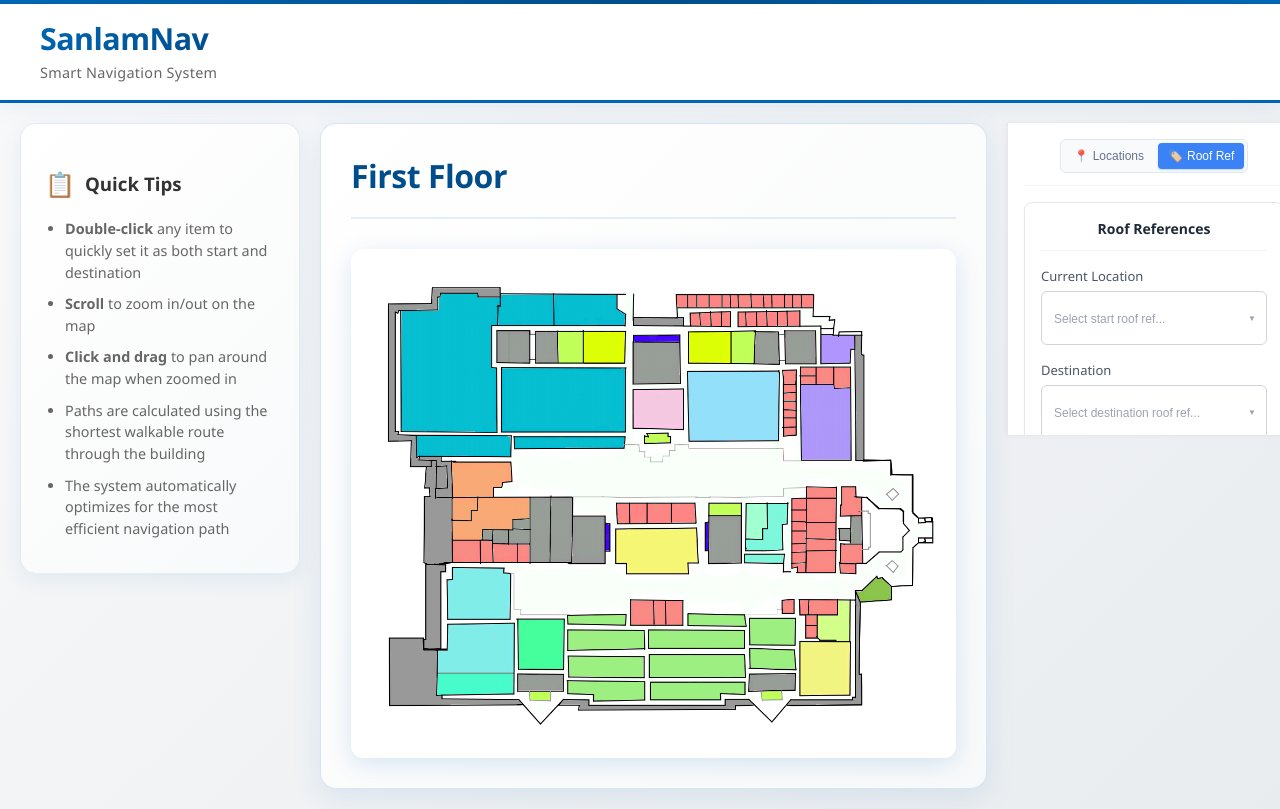
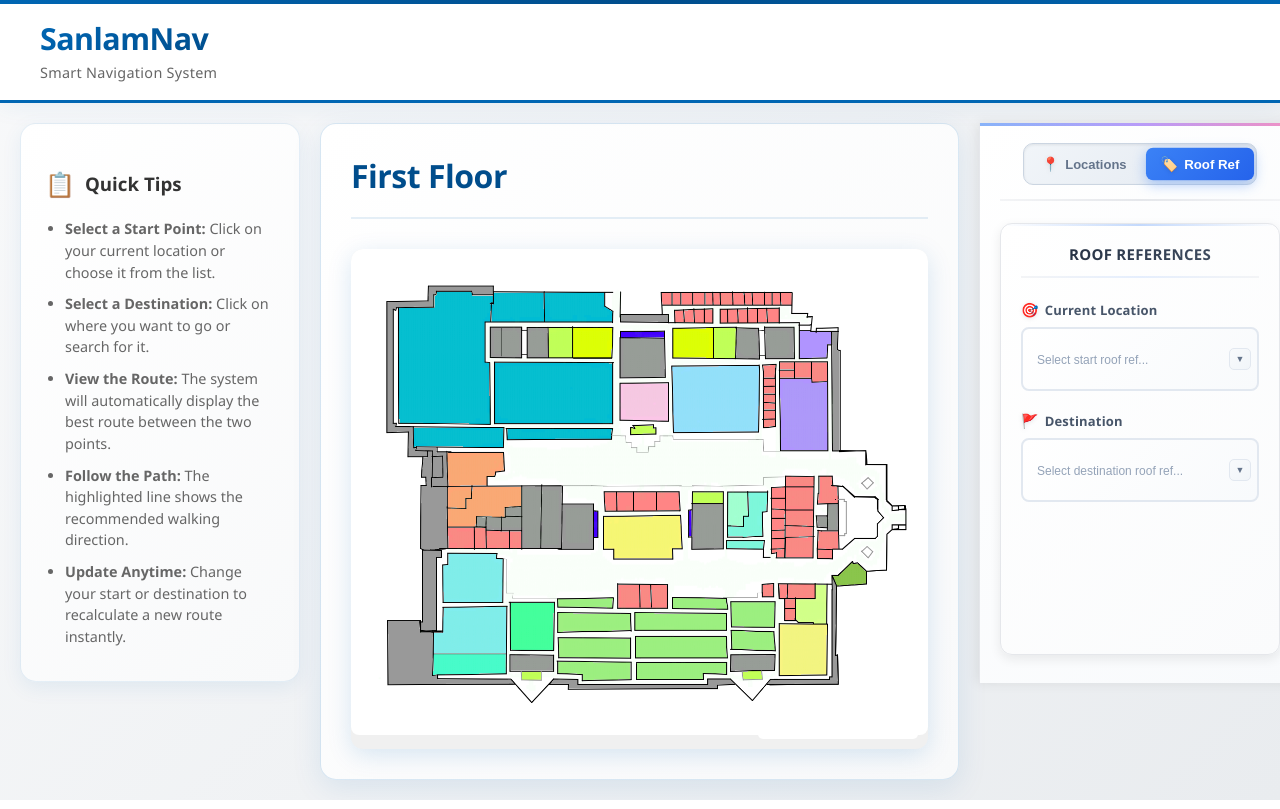
Before and after one commit to Vuyo17Sanlam/indoor-nav, a React (Create React App) app: page / in a window 1280 px wide. Built offline with nearby package versions, Linux system fonts and the light colour scheme.

Commit message:
Final changes

```diff
--- a/src/App.js
+++ b/src/App.js
@@ -753,26 +753,28 @@ function App() {
             <div className="quick-guide-tips">
   <ul>
     <li>
-                  <strong>Double-click</strong> any item to quickly set it as
-                  both start and destination
+      <strong>Select a Start Point:</strong> Click on your current location or
+      choose it from the list.
     </li>
     <li>
-                  <strong>Scroll</strong> to zoom in/out on the map
+      <strong>Select a Destination:</strong> Click on where you want to go or
+      search for it.
     </li>
     <li>
-                  <strong>Click and drag</strong> to pan around the map when
-                  zoomed in
+      <strong>View the Route:</strong> The system will automatically display the
+      best route between the two points.
     </li>
     <li>
-                  Paths are calculated using the shortest walkable route through
-                  the building
+      <strong>Follow the Path:</strong> The highlighted line shows the recommended
+      walking direction.
     </li>
     <li>
-                  The system automatically optimizes for the most efficient
-                  navigation path
+      <strong>Update Anytime:</strong> Change your start or destination to
+      recalculate a new route instantly.
     </li>
   </ul>
 </div>
+
           </div>
         </div>
 
--- a/src/components/RightNavbar.css
+++ b/src/components/RightNavbar.css
@@ -1,20 +1,35 @@
 .right-sidebar {
-  width: 240x;
-  background: #ffffff;
+  width: 280px;
+  background: linear-gradient(135deg, #ffffff 0%, #f8fafc 100%);
   border-left: 1px solid #e5e7eb;
   display: flex;
   flex-direction: column;
-  gap: 16px;
-  padding: 16px;
-  height: 35vh;
-  overflow-y: auto;
-  box-shadow: -1px 0 6px rgba(0, 0, 0, 0.05);
+  gap: 20px;
+  padding: 20px;
+  height: 65vh;
+  overflow: hidden;
+  box-shadow: -2px 0 12px rgba(0, 0, 0, 0.08);
+  position: relative;
+}
+
+.right-sidebar::before {
+  content: "";
+  position: absolute;
+  top: 0;
+  left: 0;
+  right: 0;
+  height: 3px;
+  background: linear-gradient(90deg, #3b82f6, #8b5cf6, #ec4899);
+  opacity: 0.6;
 }
 
 /* Header Styles */
 .sidebar-header {
-  padding-bottom: 12px;
-  border-bottom: 1px solid #f3f4f6;
+  padding-bottom: 16px;
+  border-bottom: 2px solid transparent;
+  background: linear-gradient(to right, #f3f4f6 0%, #e5e7eb 50%, #f3f4f6 100%)
+    left bottom no-repeat;
+  background-size: 100% 2px;
 }
 
 .navigation-controls {
@@ -24,76 +39,124 @@
 
 .mode-buttons {
   display: flex;
-  gap: 4px;
-  background: #f8fafc;
-  padding: 3px;
-  border-radius: 6px;
-  border: 1px solid #e2e8f0;
+  gap: 6px;
+  background: linear-gradient(135deg, #f1f5f9 0%, #e2e8f0 100%);
+  padding: 4px;
+  border-radius: 10px;
+  border: 1px solid #cbd5e1;
+  box-shadow: inset 0 1px 3px rgba(0, 0, 0, 0.08);
 }
 
 .mode-btn {
   display: flex;
   align-items: center;
-  gap: 4px;
-  padding: 6px 10px;
+  gap: 6px;
+  padding: 8px 14px;
   background: transparent;
   border: none;
-  border-radius: 4px;
+  border-radius: 7px;
   color: #64748b;
   cursor: pointer;
-  transition: all 0.2s ease;
-  font-size: 12px;
-  font-weight: 500;
+  transition: all 0.3s cubic-bezier(0.4, 0, 0.2, 1);
+  font-size: 13px;
+  font-weight: 600;
   white-space: nowrap;
-  min-width: 80px;
+  min-width: 95px;
   justify-content: center;
+  position: relative;
+  overflow: hidden;
+}
+
+.mode-btn::before {
+  content: "";
+  position: absolute;
+  top: 0;
+  left: 0;
+  right: 0;
+  bottom: 0;
+  background: linear-gradient(
+    135deg,
+    rgba(255, 255, 255, 0.5),
+    rgba(255, 255, 255, 0)
+  );
+  opacity: 0;
+  transition: opacity 0.3s ease;
+}
+
+.mode-btn:hover::before {
+  opacity: 1;
 }
 
 .mode-btn:hover {
-  background: #ffffff;
+  background: linear-gradient(135deg, #ffffff 0%, #f8fafc 100%);
   color: #475569;
-  box-shadow: 0 1px 2px rgba(0, 0, 0, 0.05);
+  box-shadow: 0 2px 6px rgba(0, 0, 0, 0.1);
+  transform: translateY(-1px);
 }
 
 .mode-btn.active {
-  background: #3b82f6;
+  background: linear-gradient(135deg, #3b82f6 0%, #2563eb 100%);
   color: white;
-  box-shadow: 0 1px 2px rgba(59, 130, 246, 0.3);
+  box-shadow: 0 4px 12px rgba(59, 130, 246, 0.4);
+  transform: scale(1.02);
 }
 
 .mode-icon {
-  font-size: 12px;
-  opacity: 0.9;
+  font-size: 14px;
+  filter: drop-shadow(0 1px 2px rgba(0, 0, 0, 0.1));
 }
 
 /* Navigation Card */
 .navigation-card {
-  background: #ffffff;
+  background: linear-gradient(135deg, #ffffff 0%, #fafbfc 100%);
   border: 1px solid #e5e7eb;
-  border-radius: 8px;
-  padding: 16px;
-  box-shadow: 0 1px 2px rgba(0, 0, 0, 0.05);
+  border-radius: 12px;
+  padding: 20px;
+  box-shadow: 0 4px 12px rgba(0, 0, 0, 0.08);
+  position: relative;
+  overflow: hidden;
+  height: 75%;
+}
+
+.navigation-card::before {
+  content: "";
+  position: absolute;
+  top: 0;
+  left: 0;
+  right: 0;
+  height: 2px;
+  background: linear-gradient(90deg, transparent, #3b82f6, transparent);
+  opacity: 0.3;
 }
 
 .card-header {
-  margin-bottom: 16px;
-  padding-bottom: 12px;
-  border-bottom: 1px solid #f3f4f6;
+  margin-bottom: 20px;
+  padding-bottom: 14px;
+  border-bottom: 2px solid transparent;
+  background: linear-gradient(to right, #f3f4f6 0%, #3b82f620 50%, #f3f4f6 100%)
+    left bottom no-repeat;
+  background-size: 100% 2px;
 }
 
 .card-title {
-  color: #1f2937;
-  font-size: 14px;
-  font-weight: 600;
+  color: #1e293b;
+  font-size: 15px;
+  font-weight: 700;
   margin: 0;
   text-align: center;
+  letter-spacing: 0.3px;
+  text-transform: uppercase;
+  background: linear-gradient(135deg, #1e293b 0%, #475569 100%);
+  -webkit-background-clip: text;
+  -webkit-text-fill-color: transparent;
+  background-clip: text;
 }
 
 /* Search Container */
 .search-container {
   display: flex;
   flex-direction: column;
-  gap: 16px;
+  gap: 20px;
 }
 
 .search-group {
@@ -101,11 +164,19 @@
 }
 
 .search-label {
-  display: block;
-  margin-bottom: 6px;
-  color: #4b5563;
+  display: flex;
+  align-items: center;
+  gap: 6px;
+  margin-bottom: 8px;
+  color: #475569;
   font-size: 13px;
-  font-weight: 500;
+  font-weight: 600;
+  letter-spacing: 0.2px;
+}
+
+.label-icon {
+  font-size: 14px;
+  filter: drop-shadow(0 1px 2px rgba(0, 0, 0, 0.1));
 }
 
 /* Search Input */
@@ -117,133 +188,193 @@
 
 .search-input {
   width: 100%;
-  padding: 8px 36px 8px 12px;
+  padding: 10px 40px 10px 14px;
   font-size: 13px;
-  border: 1px solid #d1d5db;
-  border-radius: 6px;
-  background: #ffffff;
-  color: #1f2937;
+  border: 2px solid #e2e8f0;
+  border-radius: 8px;
+  background: linear-gradient(135deg, #ffffff 0%, #f8fafc 100%);
+  color: #1e293b;
   outline: none;
-  transition: all 0.2s ease;
-  height: 36px;
+  transition: all 0.3s cubic-bezier(0.4, 0, 0.2, 1);
+  height: 40px;
+  font-weight: 500;
+}
+
+.search-input:hover {
+  border-color: #cbd5e1;
+  box-shadow: 0 2px 6px rgba(0, 0, 0, 0.05);
 }
 
 .search-input:focus {
   border-color: #3b82f6;
-  box-shadow: 0 0 0 2px rgba(59, 130, 246, 0.1);
+  box-shadow:
+    0 0 0 3px rgba(59, 130, 246, 0.15),
+    0 2px 8px rgba(59, 130, 246, 0.2);
+  background: #ffffff;
+  transform: translateY(-1px);
 }
 
 .search-input::placeholder {
-  color: #9ca3af;
+  color: #94a3b8;
   font-size: 12px;
+  font-weight: 400;
 }
 
 .search-input-actions {
   position: absolute;
-  right: 6px;
+  right: 8px;
   display: flex;
-  gap: 2px;
+  gap: 3px;
 }
 
 .search-action-btn {
-  background: transparent;
-  border: none;
-  color: #9ca3af;
+  background: linear-gradient(135deg, #f8fafc 0%, #f1f5f9 100%);
+  border: 1px solid #e2e8f0;
+  color: #64748b;
   cursor: pointer;
-  padding: 2px;
+  padding: 4px;
   display: flex;
   align-items: center;
   justify-content: center;
-  border-radius: 3px;
-  transition: all 0.2s ease;
-  font-size: 10px;
-  width: 18px;
-  height: 18px;
+  border-radius: 5px;
+  transition: all 0.2s cubic-bezier(0.4, 0, 0.2, 1);
+  font-size: 11px;
+  width: 22px;
+  height: 22px;
+  font-weight: 700;
 }
 
 .search-action-btn:hover {
   color: #3b82f6;
-  background: #f3f4f6;
+  background: linear-gradient(135deg, #ffffff 0%, #eff6ff 100%);
+  border-color: #3b82f6;
+  box-shadow: 0 2px 6px rgba(59, 130, 246, 0.2);
+  transform: scale(1.1);
+}
+
+.search-action-btn:active {
+  transform: scale(0.95);
 }
 
 .clear-btn {
-  font-size: 10px;
+  font-size: 11px;
 }
 
 .dropdown-btn {
-  font-size: 8px;
+  font-size: 9px;
 }
 
 /* Search Dropdown */
 .search-dropdown {
   position: absolute;
-  top: 100%;
+  top: calc(100% + 4px);
   left: 0;
   right: 0;
-  max-height: 180px;
+  background: #ffffff;
+  border: 2px solid #e5e7eb;
+  border-radius: 10px;
+  margin-top: 4px;
+  box-shadow:
+    0 8px 24px rgba(0, 0, 0, 0.15),
+    0 2px 8px rgba(0, 0, 0, 0.08);
+  z-index: 1000;
+  overflow: hidden;
+  animation: dropdownSlide 0.2s cubic-bezier(0.4, 0, 0.2, 1);
+}
+
+@keyframes dropdownSlide {
+  from {
+    opacity: 0;
+    transform: translateY(-8px);
+  }
+  to {
+    opacity: 1;
+    transform: translateY(0);
+  }
+}
+
+.dropdown-content {
+  max-height: 240px;
   overflow-y: auto;
-  background: #ffffff;
-  border: 1px solid #e5e7eb;
-  border-radius: 6px;
-  margin-top: 2px;
-  box-shadow: 0 2px 8px rgba(0, 0, 0, 0.1);
-  z-index: 1000;
+  padding: 4px;
 }
 
 .dropdown-item {
-  padding: 8px 12px;
+  padding: 10px 14px;
   cursor: pointer;
-  border-bottom: 1px solid #f3f4f6;
-  transition: all 0.2s ease;
+  border-radius: 6px;
+  margin-bottom: 2px;
+  transition: all 0.2s cubic-bezier(0.4, 0, 0.2, 1);
+  position: relative;
+  overflow: hidden;
 }
 
-.dropdown-item:last-child {
-  border-bottom: none;
+.dropdown-item::before {
+  content: "";
+  position: absolute;
+  left: 0;
+  top: 0;
+  bottom: 0;
+  width: 0;
+  background: linear-gradient(90deg, #3b82f6, #2563eb);
+  transition: width 0.3s cubic-bezier(0.4, 0, 0.2, 1);
 }
 
 .dropdown-item:hover {
-  background: #f9fafb;
+  background: linear-gradient(135deg, #f8fafc 0%, #eff6ff 100%);
+  transform: translateX(4px);
+}
+
+.dropdown-item:hover::before {
+  width: 3px;
 }
 
 .dropdown-item.active {
-  background: #eff6ff;
-  border-left: 2px solid #3b82f6;
+  background: linear-gradient(135deg, #eff6ff 0%, #dbeafe 100%);
+  box-shadow: 0 2px 6px rgba(59, 130, 246, 0.15);
+}
+
+.dropdown-item.active::before {
+  width: 3px;
 }
 
 .dropdown-item-main {
-  font-weight: 500;
-  color: #1f2937;
-  margin-bottom: 1px;
+  font-weight: 600;
+  color: #1e293b;
+  margin-bottom: 2px;
   font-size: 13px;
+  letter-spacing: 0.2px;
 }
 
 .dropdown-item-sub {
   font-size: 11px;
-  color: #6b7280;
+  color: #64748b;
+  font-weight: 500;
 }
 
 .dropdown-empty {
-  padding: 12px;
+  padding: 16px;
   text-align: center;
-  color: #9ca3af;
+  color: #94a3b8;
   font-size: 13px;
+  font-weight: 500;
 }
 
-/* Scrollbar Styling */
-.right-sidebar::-webkit-scrollbar {
-  width: 4px;
+/* Scrollbar Styling for Dropdown */
+.dropdown-content::-webkit-scrollbar {
+  width: 6px;
 }
 
-.right-sidebar::-webkit-scrollbar-track {
-  background: #f3f4f6;
-  border-radius: 2px;
+.dropdown-content::-webkit-scrollbar-track {
+  background: #f8fafc;
+  border-radius: 3px;
 }
 
-.right-sidebar::-webkit-scrollbar-thumb {
-  background: #d1d5db;
-  border-radius: 2px;
+.dropdown-content::-webkit-scrollbar-thumb {
+  background: linear-gradient(180deg, #cbd5e1 0%, #94a3b8 100%);
+  border-radius: 3px;
 }
 
-.right-sidebar::-webkit-scrollbar-thumb:hover {
-  background: #9ca3af;
+.dropdown-content::-webkit-scrollbar-thumb:hover {
+  background: linear-gradient(180deg, #94a3b8 0%, #64748b 100%);
 }
--- a/src/components/RightNavbar.js
+++ b/src/components/RightNavbar.js
@@ -217,7 +217,10 @@ const RightNavbar = ({
         <div className="search-container">
           {/* Start Location Search */}
           <div className="search-group">
-            <label className="search-label">Current Location</label>
+            <label className="search-label">
+              <span className="label-icon">🎯</span>
+              Current Location
+            </label>
             <SearchInput
               value={getStartDisplayText() || startSearch}
               onChange={setStartSearch}
@@ -247,7 +250,10 @@ const RightNavbar = ({
 
           {/* End Location Search */}
           <div className="search-group">
-            <label className="search-label">Destination</label>
+            <label className="search-label">
+              <span className="label-icon">🚩</span>
+              Destination
+            </label>
             <SearchInput
               value={getEndDisplayText() || endSearch}
               onChange={setEndSearch}
@@ -338,6 +344,7 @@ const SearchDropdown = ({
 }) => {
   return (
     <div className="search-dropdown">
+      <div className="dropdown-content">
         {items.length > 0 ? (
           items.map((item) => {
             const key = getKey(item);
@@ -360,6 +367,7 @@ const SearchDropdown = ({
           <div className="dropdown-empty">No options found</div>
         )}
       </div>
+    </div>
   );
 };
 
```
Lines whose indentation alone changed are shown as unchanged.
